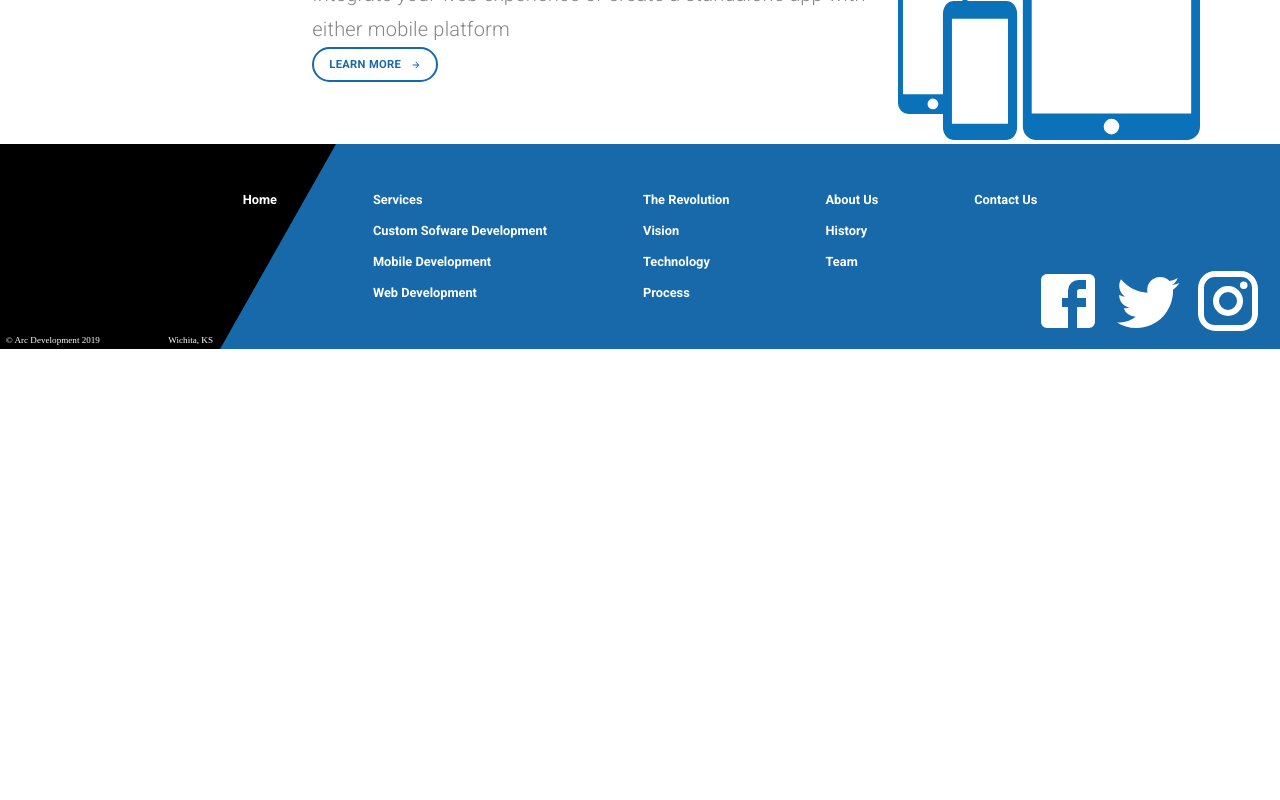
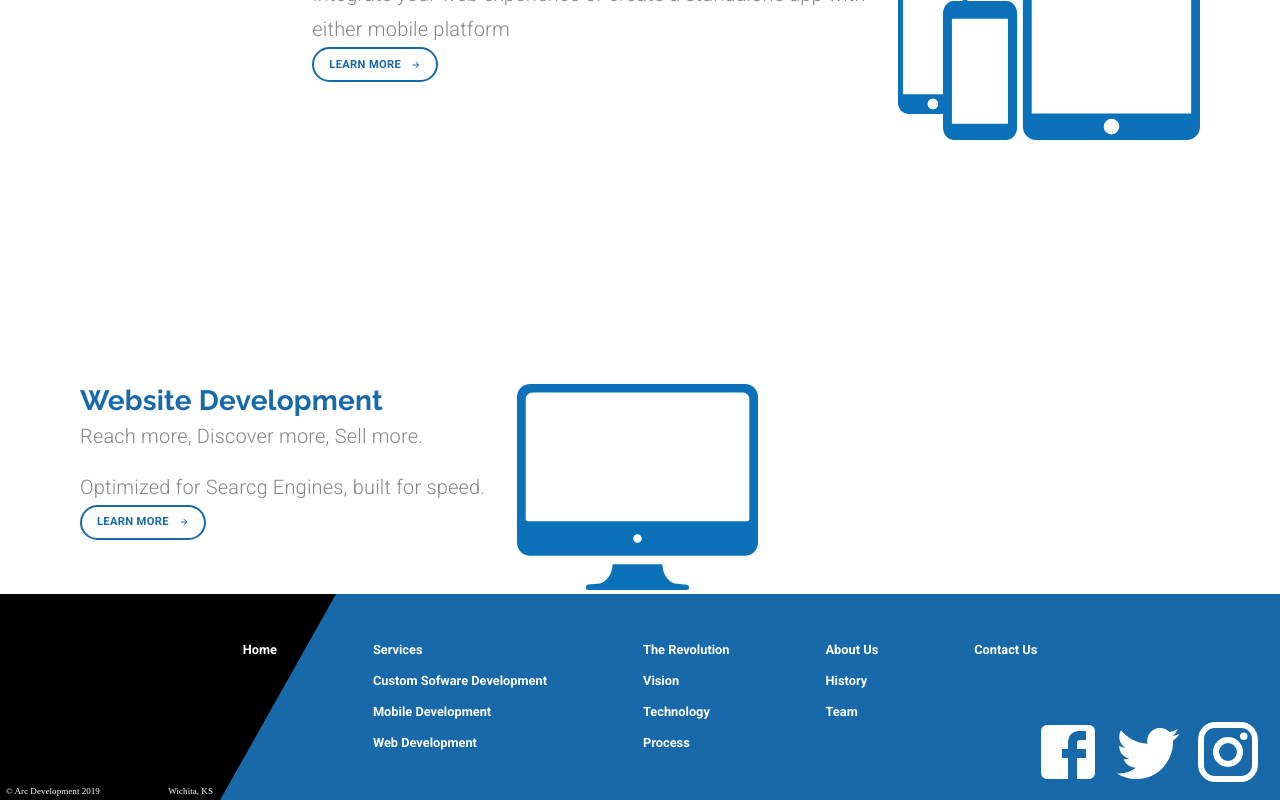
Before and after one commit to samandar-boymurodov/Arc-Development, a React (Create React App) app: page / in a window 1280 px wide. Shown: the part 1264-2064 px from the top of the page. Before the commit the page ends 1613 px from the top, so only its background shows below. Built offline with nearby package versions, Linux system fonts and the light colour scheme.

Commit message:
website dev section done

```diff
--- a/src/components/LandingPage.js
+++ b/src/components/LandingPage.js
@@ -4,8 +4,10 @@ import { makeStyles } from '@material-ui/styles'
 import ButtonArrow from './UI/ButtonArrow'
 import { Button, Grid, Typography, useMediaQuery } from '@material-ui/core'
 import { useTheme } from '@material-ui/styles'
+
 import cusSofDevIcon from '../assets/Custom Software Icon.svg'
 import mobileDevIcon from '../assets/mobileIcon.svg'
+import websiteDevIcon from '../assets/websiteIcon.svg'
 
 const defaultOptions = {
       loop: true,
@@ -217,6 +219,43 @@ export default function LandingPage() {
                         <img src={mobileDevIcon} alt="icon" className={classes.icon}/>
                     </Grid>
                 </Grid>
+                {/* Website Dev */}
+                <Grid
+                    item container direction="row"
+                    justify={matches ? "center" : undefined}
+                    style={{marginTop: "15rem"}}
+                    >
+                    <Grid item
+                        xs={matches ? 12 : ""}
+                        className={classes.firstBlockText}
+                        style={{textAlign: matches ? "center" : undefined}}
+                        >
+                        <Typography variant="h4" color="primary">
+                            Website Development
+                        </Typography>
+                        <Typography
+                            variant="subtitle1"
+                            color="textSecondary"
+                            style={{marginBottom: "1rem"}}>
+                            Reach more, Discover more, Sell more.
+                        </Typography>
+                        <Typography variant="subtitle1" color="textSecondary">
+                            Optimized for Searcg Engines, built for speed.
+                        </Typography>
+                        <Button
+                            variant="outlined"
+                            className={classes.learnButton}>
+                            <span style={{marginRight: 10}}>Learn more</span>
+                            <ButtonArrow
+                                height={10}
+                                width={10}
+                                fill={theme.palette.primary.main} />
+                        </Button>
+                    </Grid>
+                    <Grid item>
+                        <img src={websiteDevIcon} alt="icon" className={classes.icon}/>
+                    </Grid>
+                </Grid>
 
             </Grid>
         </Grid>
```
